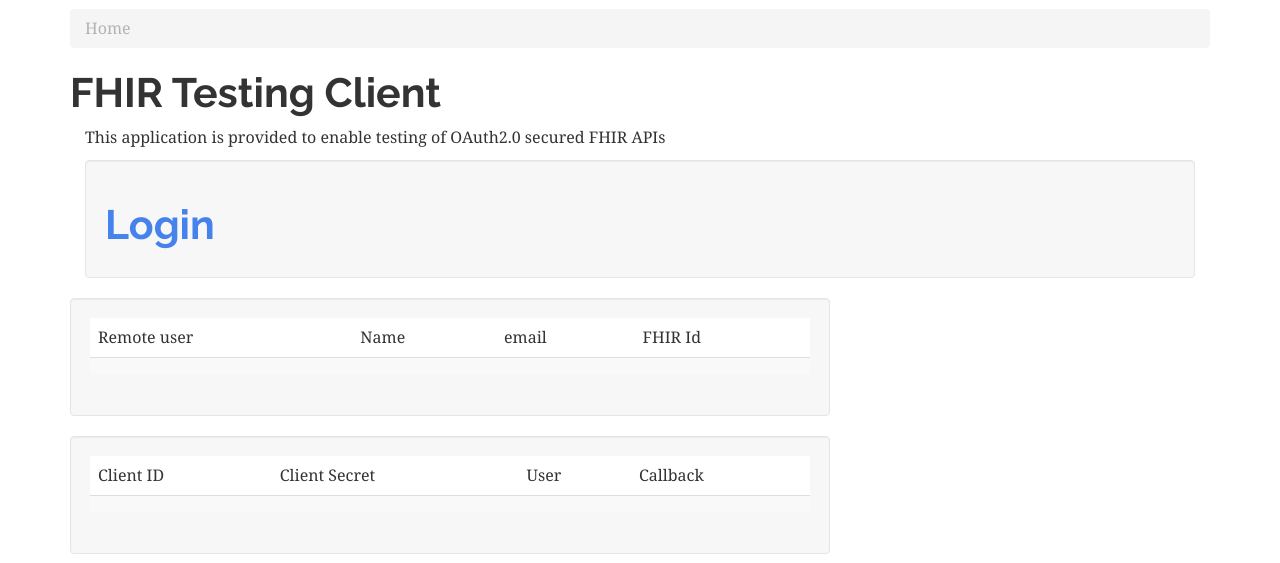
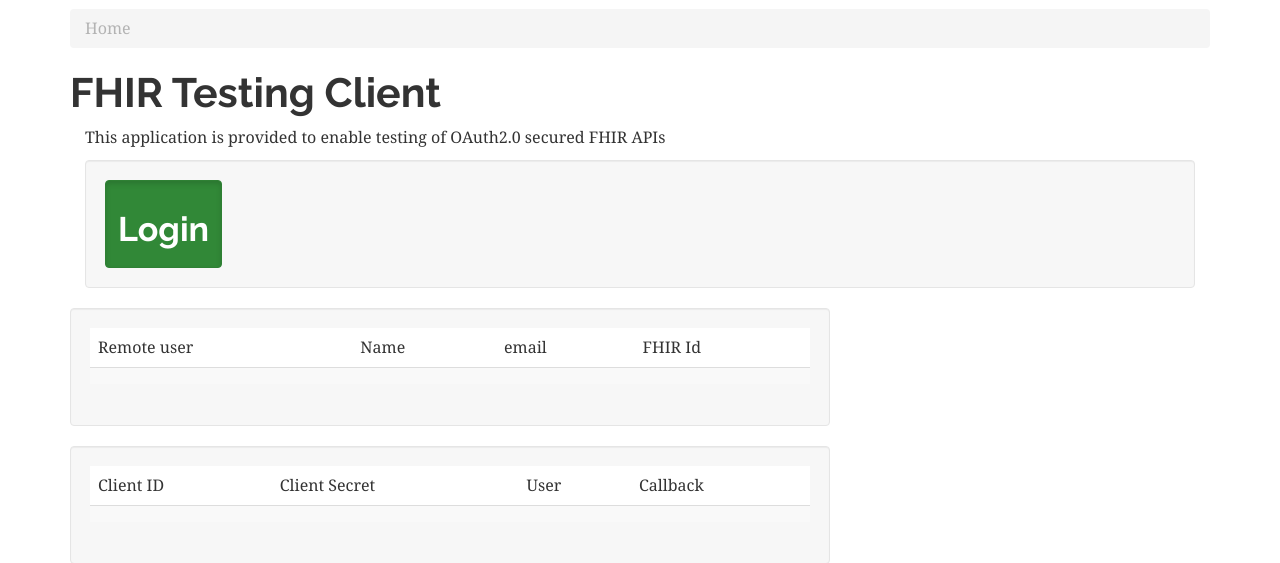
Before and after one commit to ekivemark/fhir_client, a Django app: template templates/index.html in a window 1280 px wide. Shown: the part 91-654 px from the top of the page. Run offline with Django 3.2, Linux system fonts and the light colour scheme; the template is opened without the code that fills it, so the values that code supplies are empty; parts of the project's set-up code (start-up, migrations or seed data) failed here and were passed over; some libraries are stand-ins or nearby versions.

Commit message:
Made Login in index.html a large button

```diff
--- a/templates/index.html
+++ b/templates/index.html
@@ -36,8 +36,8 @@
             </ol>
             {% else %}
                 <div class="Col-lg-8 well">
-                    <a class="" href="{% url 'login' %}?next=/"
-                                contenteditable="false" title="Login"><h1>Login</h1></a>
+                    <a class="active btn btn-large btn-success" href="{% url 'login' %}?next=/"
+                                contenteditable="false" title="Login"><h2>Login</h2></a>
                 </div>
             {% endif %}
         </div>
```
